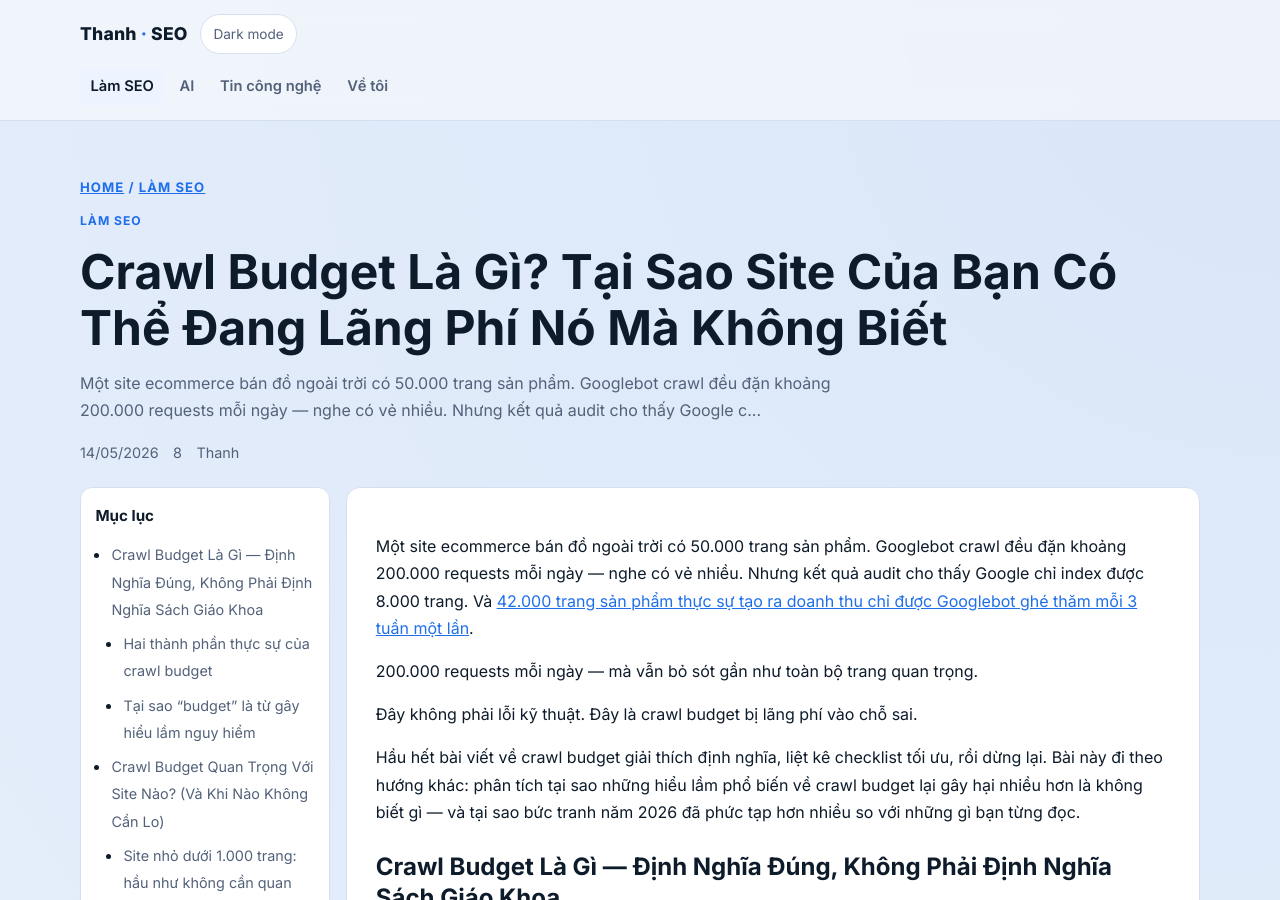
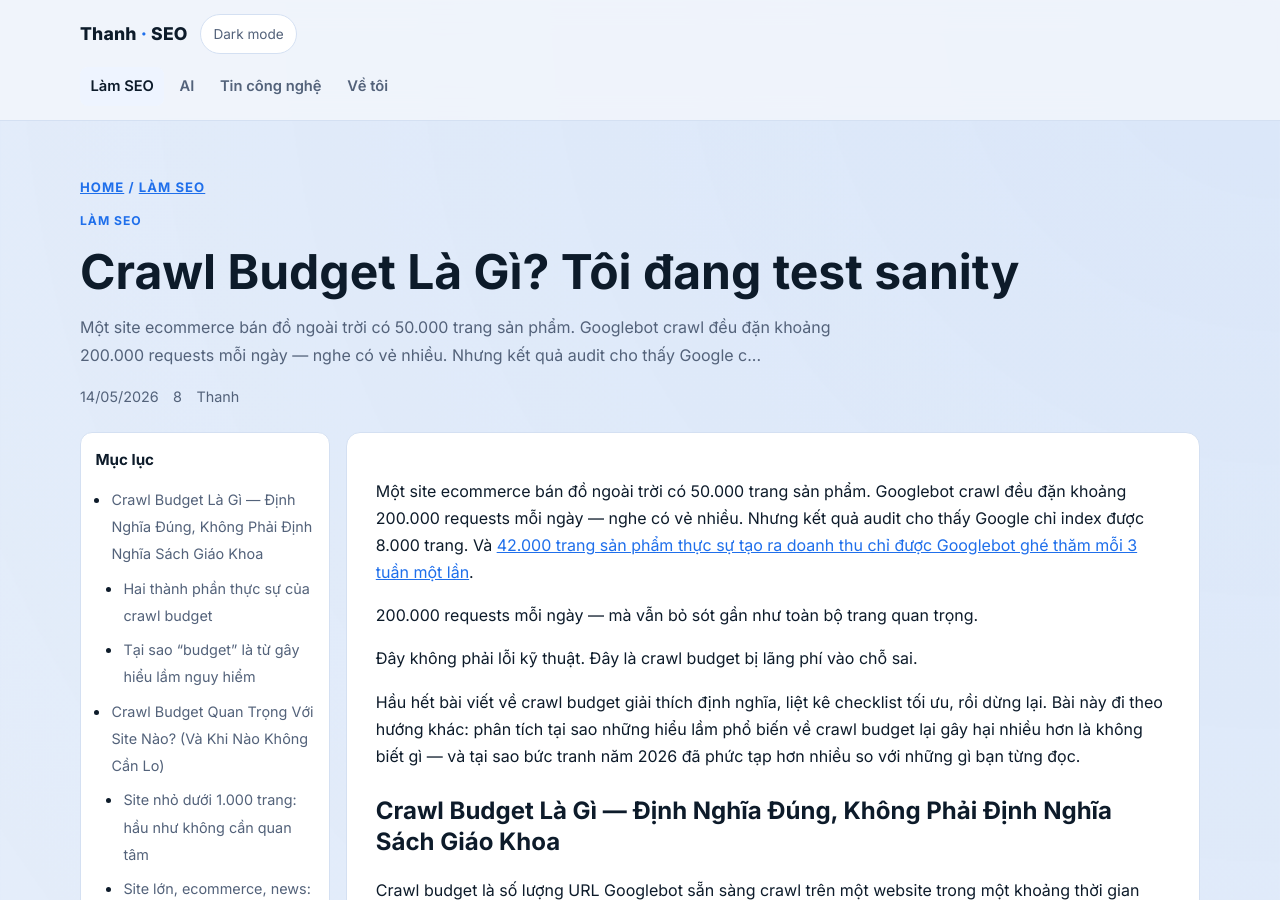
Before and after one commit to bathanhn3/bathanhn3.github.io, a Jekyll site: the page built from _posts/2026-05-14-crawl-budget-la-gi-sanity.md, in a window 1280 px wide and 900 px high. Built offline with Jekyll 4.4.1, drawn with Linux system fonts in a browser that asks for light colours.

Commit message:
Sync Sanity posts

```diff
--- a/_posts/2026-05-14-crawl-budget-la-gi-sanity.md
+++ b/_posts/2026-05-14-crawl-budget-la-gi-sanity.md
@@ -1,6 +1,6 @@
 ---
 layout: "post"
-title: "Crawl Budget Là Gì? Tại Sao Site Của Bạn Có Thể Đang Lãng Phí Nó Mà Không Biết"
+title: "Crawl Budget Là Gì? Tôi đang test sanity"
 slug: crawl-budget-la-gi-sanity
 description: "Một site ecommerce bán đồ ngoài trời có 50.000 trang sản phẩm. Googlebot crawl đều đặn khoảng 200.000 requests mỗi ngày — nghe có vẻ nhiều. Nhưng kết quả audit cho thấy Google c..."
 date: 2026-05-14
```
Also changed, not shown: other parts of _posts/2026-05-14-crawl-budget-la-gi-sanity.md (+1 -1 lines).
